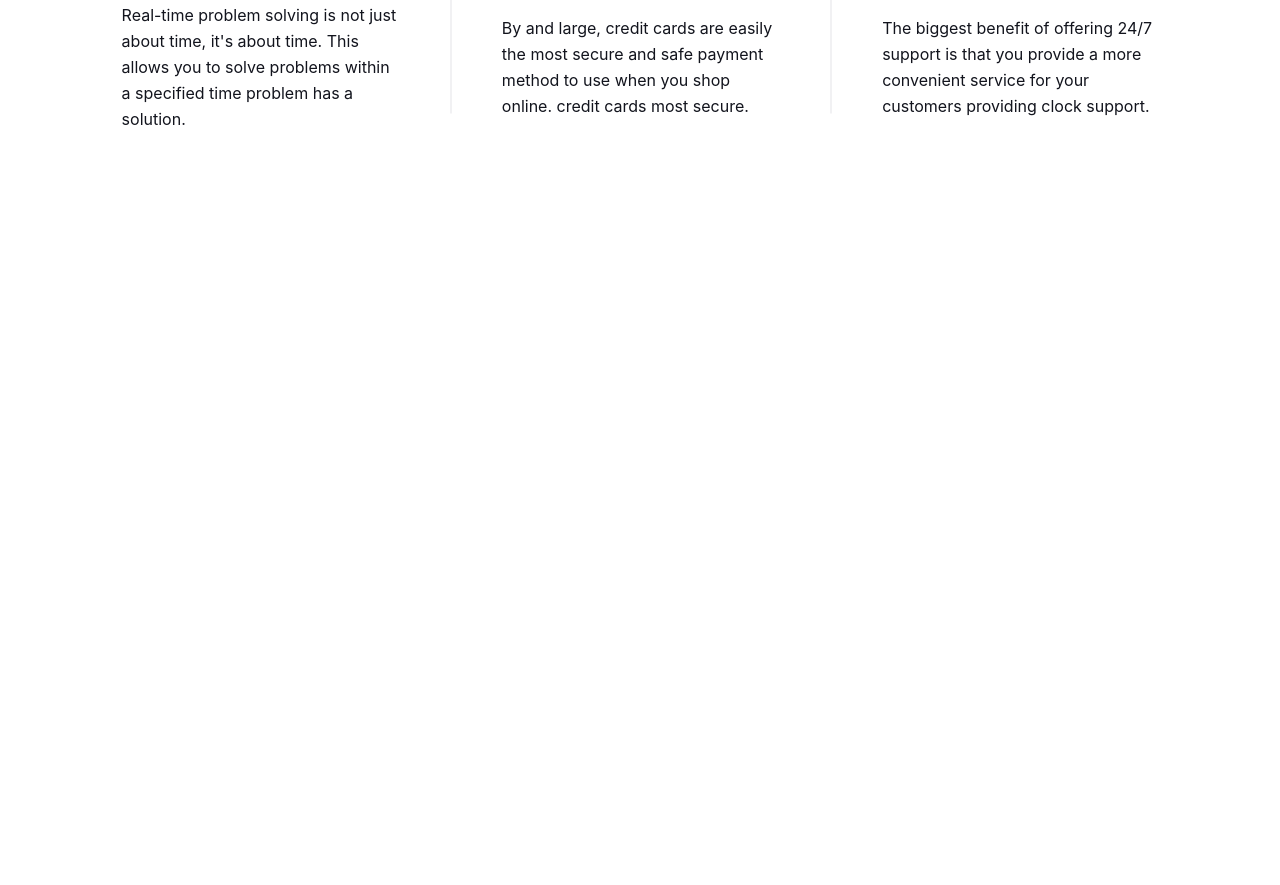
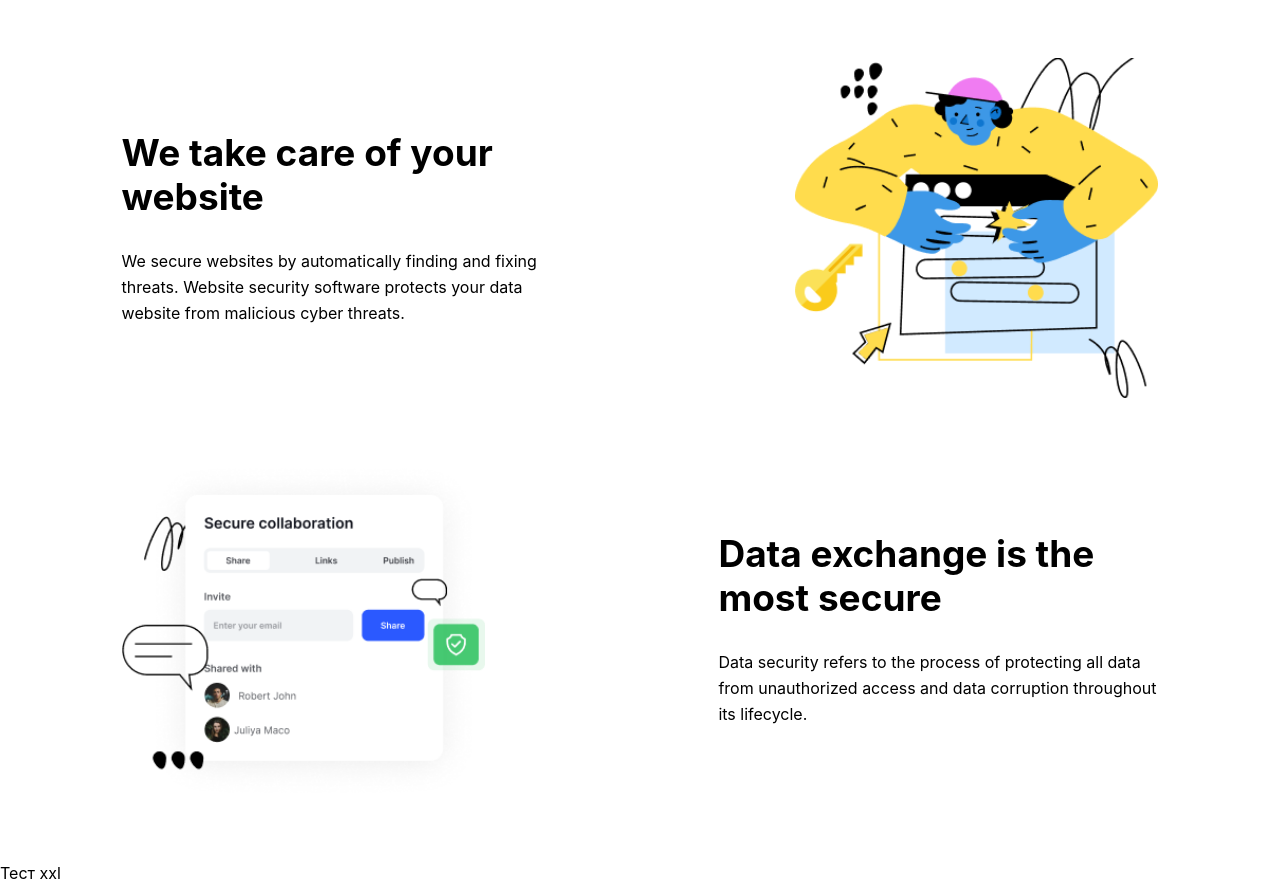
Before and after one commit to gallesSs/Cyber-Security-Landing, a React (Vite) app: page / in a window 1280 px wide. Shown: the part 1061-1946 px from the top of the page. Before the commit the page ends 1274 px from the top, so only its background shows below. Built offline with nearby package versions, Linux system fonts and the light colour scheme.

Commit message:
little chages for advantages

```diff
--- a/src/App.jsx
+++ b/src/App.jsx
@@ -15,8 +15,10 @@ const App = () => {
       <Header />
       <Hero />
       <Features data={features} />
-      {/* <AdvantagesList data={advantages} />
-      <ReviewList data={reviews} />
+      <AdvantagesList data={advantages} />
+      <p className="text-base xxl:text-[40px]">Тест xxl</p>
+
+      {/* <ReviewList data={reviews} />
       <PlanList data={plans} /> */}
     </>
   );
--- a/src/components/Advantage/Advantage.jsx
+++ b/src/components/Advantage/Advantage.jsx
@@ -3,21 +3,25 @@ import React from "react";
 
 const Advantages = ({ url, h2, p, reverse }) => {
   return (
-    <ul
+    <div
       className={clsx(
-        "px-16 flex flex-col justify-center items-center gap-4 md:px-38 md:justify-between",
-        reverse ? "md:flex-row-reverse" : "md:flex-row"
+        "px-4 flex flex-col justify-center items-center gap-4 xl:justify-between lg:px-[9.5%]",
+        reverse ? "lg:flex-row-reverse" : "lg:flex-row"
       )}>
-      <img src={url} alt="image-advantage" className="w-85.75 md:w-143" />
-      <div className="flex flex-col justify-center items-center gap-4 md:items-start md:gap-7.5">
-        <h2 className="text-center text-[32px] color-[#12141D] font-bold leading-10 max-w-73 md:text-left md:text-5xl md:max-w-110 md:leading-14">
+      <img src={url} alt="image-advantage" className="w-85.75 xl:w-143" />
+      <div
+        className={clsx(
+          "flex flex-col justify-center items-center gap-4 md:items-start lg:gap-7.5 lg:w-full",
+          reverse ? "lg:items-start" : "lg:items-end"
+        )}>
+        <h2 className="text-center text-[32px] color-[#12141D] font-bold leading-10 max-w-73 lg:text-left md:text-[37px] md:max-w-110 md:leading-[120%] lg:leading-[118%] 2xl:text-[150px]">
           {h2}
         </h2>
-        <p className="text-center leading-6.5 min-w-82 md:text-left md:max-w-110">
+        <p className="text-center leading-6.5 min-w-82 lg:text-left md:max-w-110">
           {p}
         </p>
       </div>
-    </ul>
+    </div>
   );
 };
 
--- a/src/components/Hero/Hero.jsx
+++ b/src/components/Hero/Hero.jsx
@@ -13,8 +13,8 @@ const Hero = () => {
         setbgStyle({
           backgroundImage: `url(${bg})`,
           backgroundRepeat: "no-repeat",
-          backgroundPosition: "center",
-          backgroundSize: "cover",
+          backgroundPosition: "right",
+          backgroundSize: "contain",
         });
       } else {
         setbgStyle({});
@@ -28,7 +28,7 @@ const Hero = () => {
   return (
     <section
       style={bgStyle}
-      className="bg-[#fafafa] w-full lg:h-screen bg-no-repeat bg-center bg-cover px-4 flex flex-col items-center lg:px-[9.5%] lg:flex-row-reverse pt-12 lg:gap-12 lg:items-center lg:justify-center mb-15 md:mb-20">
+      className="bg-[#fafafa] w-full bg-no-repeat bg-right bg-contain px-4 flex flex-col items-center lg:px-[9.5%] lg:flex-row-reverse pt-12 lg:gap-12 lg:items-center lg:justify-center mb-15 md:mb-20 xl:pb-25">
       <div className="flex flex-col items-center justify-center mb-11 gap-4 lg:items-start lg:max-w-[60%] xxl:max-w-[40%]">
         <p className="text-[#F43F5E] text-xl mb-1 font-medium leading-7 text-center lg:text-start">
           Ensuring maximum security
@@ -46,7 +46,7 @@ const Hero = () => {
         </button>
       </div>
 
-      <picture className="lg:max-w-[38%]">
+      <picture className="lg:max-w-[38%] en:min-w-[606px]">
         <source srcSet={img} media="(min-width: 768px)" />
         <img src={imgMob} alt="heroImg" />
       </picture>
--- a/tailwind.config.js
+++ b/tailwind.config.js
@@ -2,14 +2,12 @@
 export default {
 	content: ['./index.html',"./src/**/*.{js,jsx,ts,tsx}",  // <== проверь этот путь!
 	],
-	theme: {
-		screens: {
-			md: "768px",
-			lg: "1024px",
-			xl: '1280px',
-			xxl: '1600px'
-		},
-	},
+  theme: {
+    extend: {
+      screens: {
+      },
+    },
+  },
 plugins: [
   require('tailwindcss-grid-areas'),
 	],
```
